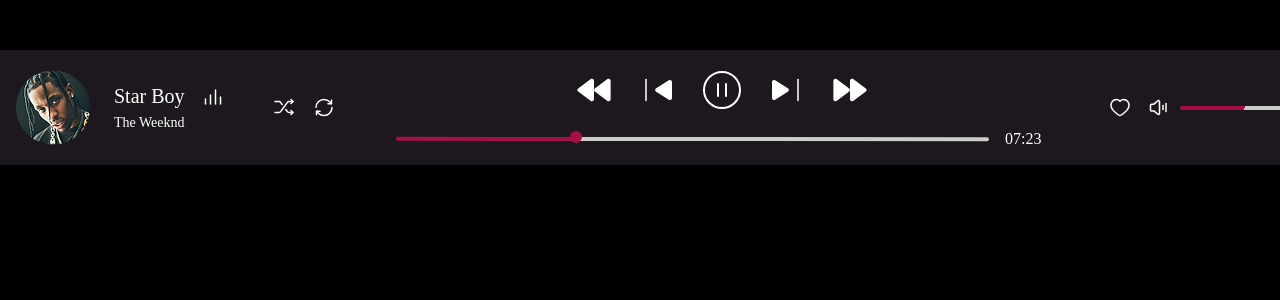
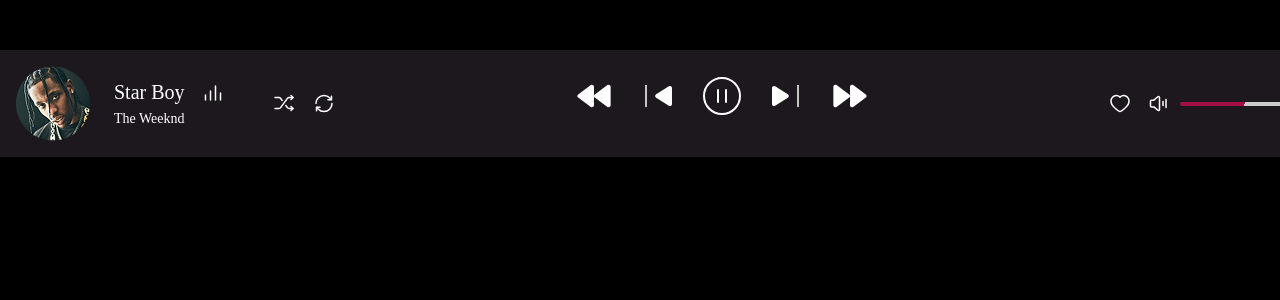
Before and after one commit to anrex019/jukebox-front, a Next.js app: page / in a window 1280 px wide. Shown: the top 300 px of the page. Built offline with nearby package versions, Linux system fonts and the light colour scheme.

Commit message:
dasamtavrebelia

```diff
--- a/app/components/Player/Player.module.scss
+++ b/app/components/Player/Player.module.scss
@@ -90,37 +90,6 @@
     align-self: stretch;
 }
 
-.rangeStyleContainer {
-    -webkit-appearance: none;
-    width: 593px;
-    height: 4px;
-    transform: rotate(0.033deg);
-    flex-shrink: 0;
-    stroke-width: 2px;
-    stroke: #232323;
-    border-radius: 2px;
-    outline: none;
-    cursor: pointer;
-}
-
-.rangeStyleContainer::-webkit-slider-thumb {
-    -webkit-appearance: none;
-    width: 12px;
-    height: 12px;
-    border-radius: 50%;
-    background: #A50F46;
-    border: none;
-    margin-top: -4px;
-}
-
-
-.time {
-    color: #FFF;
-    font-size: 16px;
-    font-style: normal;
-    font-weight: 400;
-    line-height: 20px;
-}
 
 
 .voisContainer {
--- a/app/components/Player/Player.tsx
+++ b/app/components/Player/Player.tsx
@@ -33,17 +33,7 @@ const Player = () => {
                     <img className={styles.imgStyle} src="Right.svg" alt="photo" />
                 </div>
                 <div className={styles.rangeContainer}>
-                    <input
-                        type="range"
-                        min="0"
-                        max="100"
-                        value={progress}
-                        onChange={(e) => setProgress(Number(e.target.value))}
-                        className={styles.rangeStyleContainer}
-                        style={{
-                            background: `linear-gradient(to right, #A50F46 ${progress}%, #ccc ${progress}%)`
-                        }} />
-                    <p className={styles.time}>07:23</p>
+
                 </div>
             </div>
             <div className={styles.voisContainer}>
```
